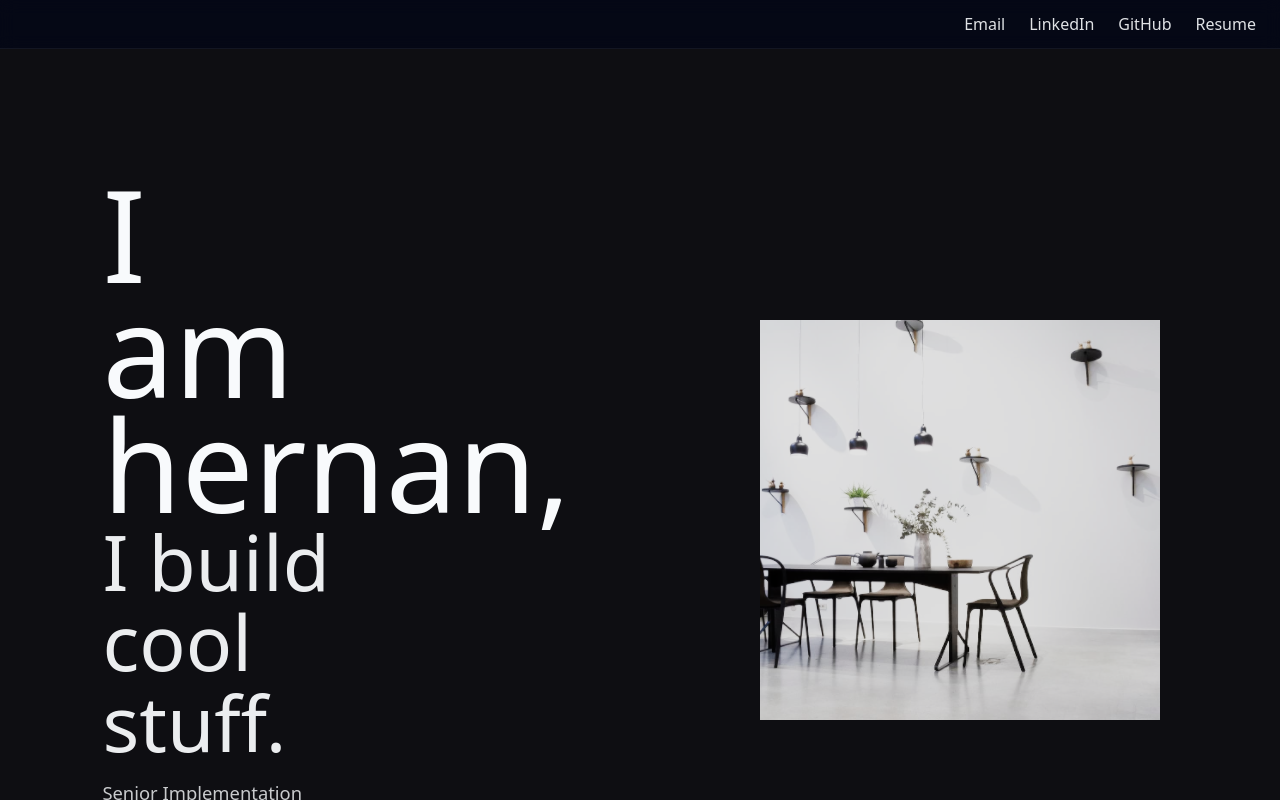
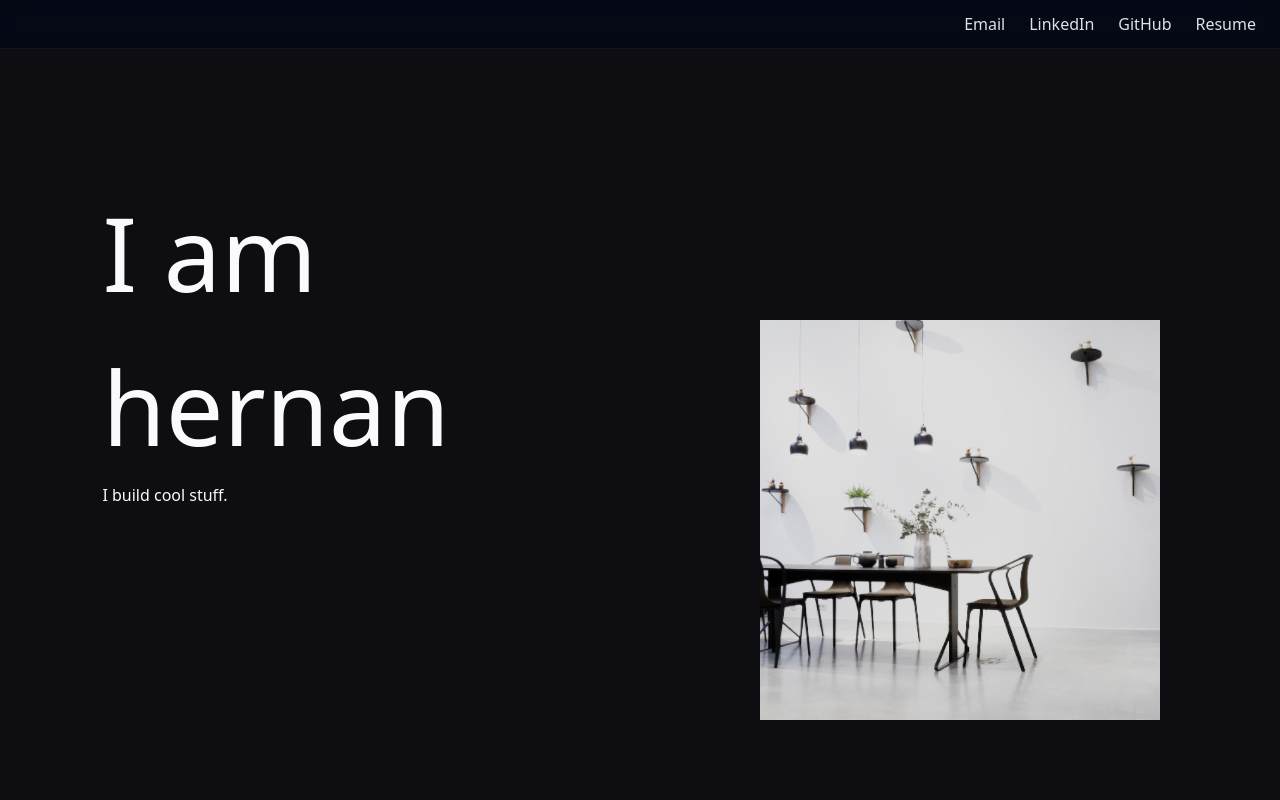
Before and after one commit to i-am-hernan/portfoliov2, a Next.js app: page / in a window 1280 px wide. Built offline with nearby package versions, Linux system fonts and the light colour scheme.

Commit message:
updates to hero section

```diff
--- a/src/components/three/Hero.tsx
+++ b/src/components/three/Hero.tsx
@@ -4,9 +4,9 @@ export default function Hero() {
       className="absolute left-[8vw] top-[22vh] max-w-[26ch]"
       style={{ pointerEvents: 'auto' }}
     >
-      <h1 className="m-0 leading-[0.9] text-[10vw]">I am hernan,</h1>
-      <h2 className="m-0 leading-[1.05] text-[6vw] opacity-95">I build cool stuff.</h2>
-      <p className="mt-4 text-[1.15rem] opacity-80">Senior Implementation Engineer at Adyen.</p>
+      <h1 className="m-0 text-[8vw]">I am</h1>
+      <h1 className="m-0 text-[8vw]">hernan</h1>
+      <h2 className="m-0">I build cool stuff.</h2>
     </div>
   );
 }
```
